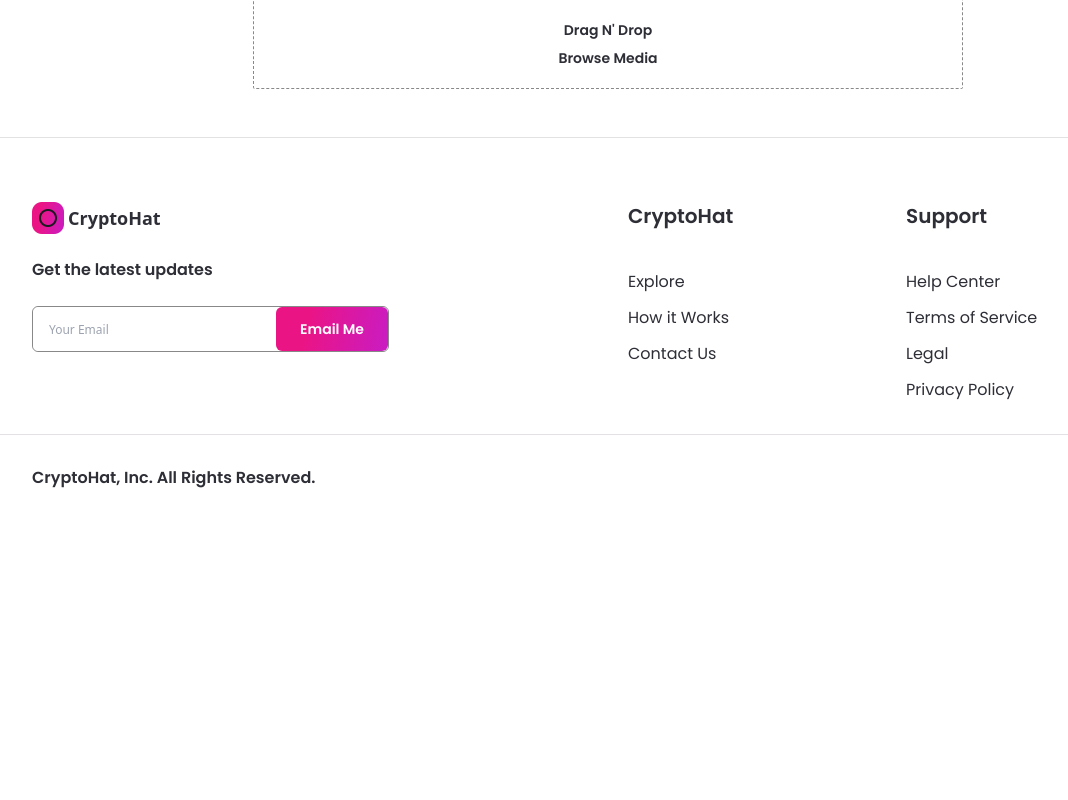
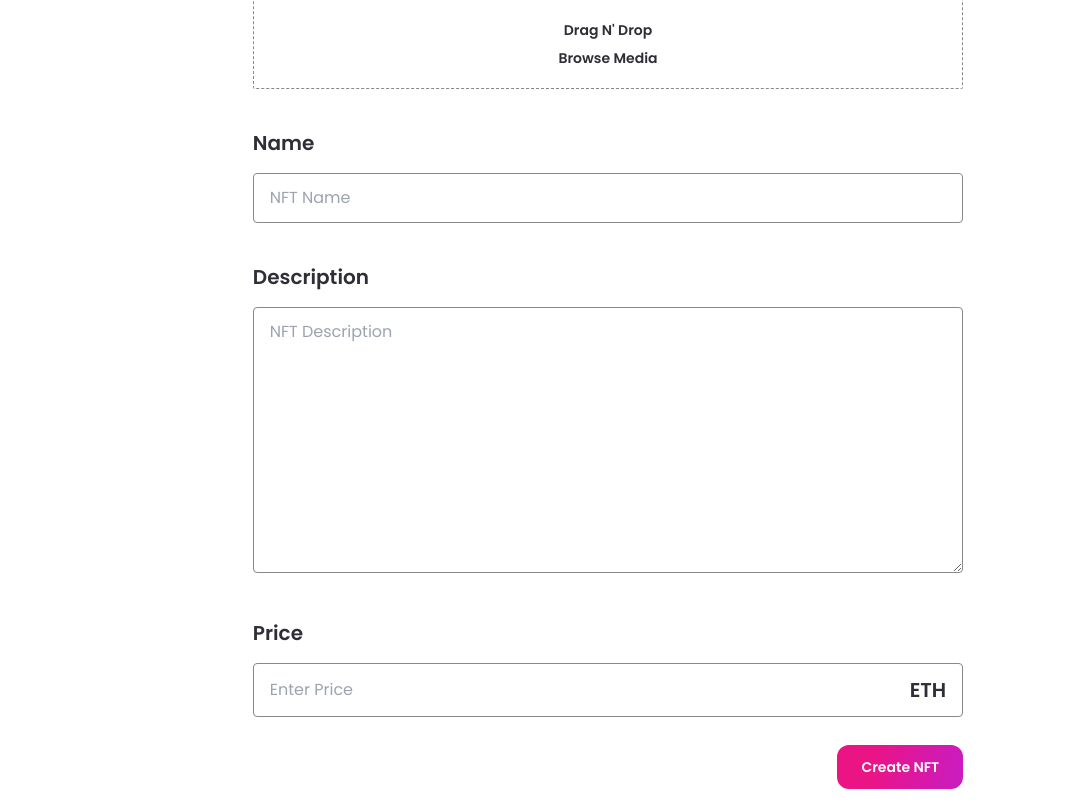
Before and after one commit to jagxman/NFT_Marketplace, a Next.js app: page /create-nft in a window 1280 px wide. Shown: the part 600-1400 px from the top of the page, without its empty margins (32-1100 px from the left). Before the commit the page ends 1157 px from the top, so only its background shows below. Built offline with nearby package versions, Linux system fonts and the light colour scheme.

Commit message:
createNFT implement complete Mock Demo

```diff
--- /dev/null
+++ b/components/Input.jsx
@@ -0,0 +1,38 @@
+import React from 'react';
+
+const Input = ({ inputType, title, placeholder, handleClick }) => (
+  <div className="mt-10 w-full">
+    <p className="font-poppins dark:text-white text-nft-black-1 font-semibold text-xl">
+      {title}
+    </p>
+
+    {inputType === 'number' ? (
+      <div className="dark:bg-nft-black-1 bg-white border dark:border-nft-black-1 border-nft-gray-2 rounded w-full outline-none font-poppins dark:text-white text-nft-gray-2 text-base mt-4 px-4 py-3 flexBetween flex-row">
+        <input
+          type="number"
+          className="flex w-full dark:bg-nft-black-1 bg-white outline-none"
+          placeholder={placeholder}
+          onChange={handleClick}
+        />
+        <p className="font-poppins dark:text-white text-nft-black-1 font-semibold text-xl">
+          ETH
+        </p>
+      </div>
+    ) : inputType === 'textarea' ? (
+      <textarea
+        rows={10}
+        className="dark:bg-nft-black-1 bg-white border dark:border-nft-black-1 border-nft-gray-2 rounded w-full outline-none font-poppins dark:text-white text-nft-gray-2 text-base mt-4 px-4 py-3"
+        placeholder={placeholder}
+        onChange={handleClick}
+      />
+    ) : (
+      <input
+        className="dark:bg-nft-black-1 bg-white border dark:border-nft-black-1 border-nft-gray-2 rounded w-full outline-none font-poppins dark:text-white text-nft-gray-2 text-base mt-4 px-4 py-3"
+        placeholder={placeholder}
+        onChange={handleClick}
+      />
+    )}
+  </div>
+);
+
+export default Input;
--- a/components/index.js
+++ b/components/index.js
@@ -5,5 +5,6 @@
 import Banner from './Banner';
 import CreatorCard from './CreatorCard';
 import NFTCard from './NFTCard';
+import Input from './Input';
 
-export { Navbar, Footer, Button, Banner, CreatorCard, NFTCard };
+export { Navbar, Footer, Button, Banner, CreatorCard, NFTCard, Input };
--- a/pages/create-nft.js
+++ b/pages/create-nft.js
@@ -3,12 +3,14 @@
 import { useDropzone } from 'react-dropzone';
 import Image from 'next/image';
 import { useTheme } from 'next-themes';
-import { Button } from '../components';
+import { Button, Input } from '../components';
 import images from '../assets';
 
 const createNFT = () => {
   const { theme } = useTheme();
   const [fileURL, setfileURL] = useState(null);
+
+  const [forumInput, setForumInput] = useState({ price: '', name: '', description: '' });
 
   const onDrop = useCallback(() => {}, []);
 
@@ -32,6 +34,8 @@
     `,
     [isDragActive, isDragAccept, isDragReject],
   );
+
+  console.log(forumInput);
 
   return (
     <div className="flex justify-center sm:px-4 p-12">
@@ -70,7 +74,6 @@
                 <p className="font-poppins dark:text-white text-nft-black-1 font-semibold text-sm mt-2">
                   Browse Media
                 </p>
-
               </div>
             </div>
             {fileURL && (
@@ -82,6 +85,33 @@
             )}
           </div>
         </div>
+
+        <Input
+          inputType="input"
+          title="Name"
+          placeholder="NFT Name"
+          handleClick={(e) => setForumInput({ ...forumInput, name: e.target.value })}
+        />
+        <Input
+          inputType="textarea"
+          title="Description"
+          placeholder="NFT Description"
+          handleClick={(e) => setForumInput({ ...forumInput, description: e.target.value })}
+        />
+        <Input
+          inputType="number"
+          title="Price"
+          placeholder="Enter Price"
+          handleClick={(e) => setForumInput({ ...forumInput, price: e.target.value })}
+        />
+
+        <div className="mt-7 w-full flex justify-end ">
+          <Button
+            btnName="Create NFT"
+            classStyles="rounded-xl"
+            handleClick={() => {}}
+          />
+        </div>
       </div>
     </div>
   );
--- a/pages/index.js
+++ b/pages/index.js
@@ -42,8 +42,6 @@
       window.removeEventListener('resize', isScrollable);
     };
   });
-
-  console.log(makeId(3));
 
   return (
     <div className="flex justify-center sm:px-4 p-12">
```
